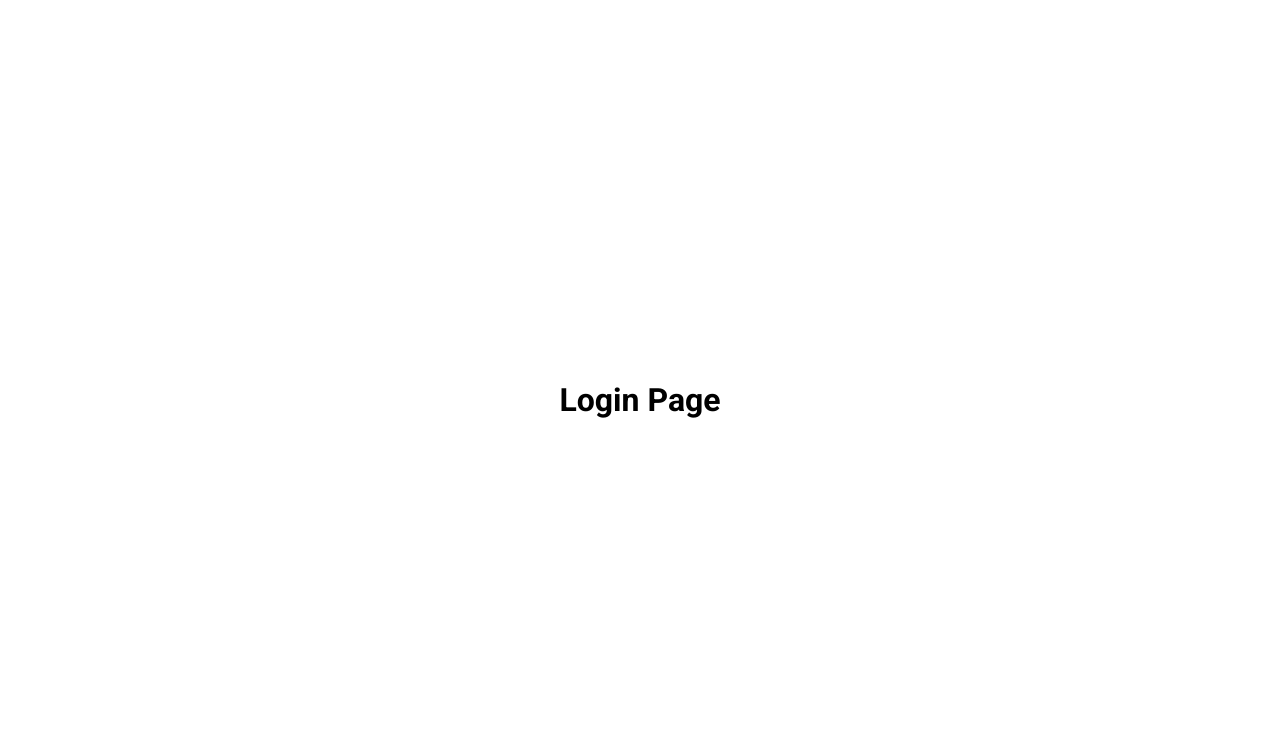
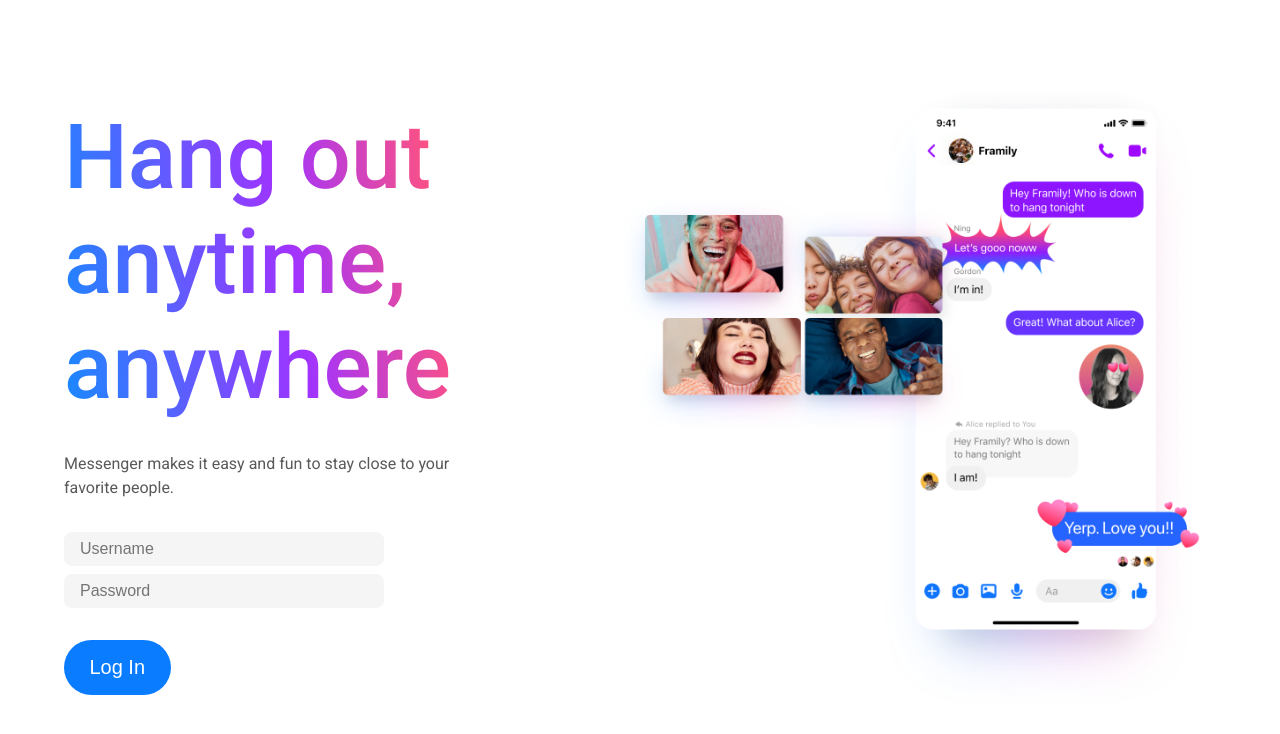
Before and after one commit to ianbrdeguzman/merng-messenger, a React (Create React App) app in the folder frontend/: page /login in a window 1280 px wide. Shown: the top 734 px of the page. Built offline with nearby package versions, Linux system fonts and the light colour scheme.

Commit message:
added login function

```diff
--- a/frontend/src/App.js
+++ b/frontend/src/App.js
@@ -1,5 +1,6 @@
 import React from 'react';
 import { BrowserRouter as Router, Switch, Route } from 'react-router-dom';
+import Home from './pages/home/Home';
 import Login from './pages/login/Login';
 import Register from './pages/register/Register';
 
@@ -9,6 +10,7 @@ const App = () => {
             <Switch>
                 <Route path='/register' component={Register} />
                 <Route path='/login' component={Login} />
+                <Route exact path='/' component={Home} />
             </Switch>
         </Router>
     );
--- a/frontend/src/apollo/query.js
+++ b/frontend/src/apollo/query.js
@@ -1 +1,12 @@
 import { gql } from '@apollo/client';
+
+export const LOGIN_USER = gql`
+    query ($username: String!, $password: String!) {
+        login(username: $username, password: $password) {
+            username
+            email
+            token
+            createdAt
+        }
+    }
+`;
--- /dev/null
+++ b/frontend/src/pages/home/Home.jsx
@@ -0,0 +1,7 @@
+import React from 'react';
+
+const Home = () => {
+    return <div>HOME</div>;
+};
+
+export default Home;
--- a/frontend/src/pages/login/Login.jsx
+++ b/frontend/src/pages/login/Login.jsx
@@ -1,11 +1,115 @@
-import React from 'react';
+import React, { useState } from 'react';
 import './login.scss';
+import { useForm } from 'react-hook-form';
+import { useLazyQuery } from '@apollo/client';
+import Loader from '../../components/loader/Loader';
+import { ImSpinner2 } from 'react-icons/im';
+import { LOGIN_USER } from '../../apollo/query';
+import { useHistory } from 'react-router';
 
 const Login = () => {
+    const [error, setError] = useState(null);
+    const history = useHistory();
+
+    const {
+        register,
+        handleSubmit,
+        formState: { errors },
+    } = useForm();
+
+    const [loginUser, { loading }] = useLazyQuery(LOGIN_USER, {
+        onCompleted(res) {
+            if (res) history.push('/');
+        },
+        onError(error) {
+            setError(error.message);
+        },
+    });
+
+    const handleSubmitOnClick = (data) => {
+        loginUser({
+            variables: {
+                username: data.username,
+                password: data.password,
+            },
+        });
+    };
+
     return (
-        <div className='container'>
-            <div>
-                <h1>Login Page</h1>
+        <div className='login'>
+            <div className='login__content'>
+                <div className='login__content__left'>
+                    <h1>Hang out anytime, anywhere</h1>
+                    <p className='login__content__left__info'>
+                        Messenger makes it easy and fun to stay close to your
+                        favorite people.
+                    </p>
+                    {error && (
+                        <p className='login__content__left__error'>{error}</p>
+                    )}
+                    <form
+                        className='login__content__left__form'
+                        onSubmit={handleSubmit(handleSubmitOnClick)}
+                    >
+                        <div>
+                            <input
+                                className={errors.username && 'error'}
+                                type='text'
+                                {...register('username', {
+                                    required: 'Please enter a username.',
+                                    minLength: {
+                                        value: 3,
+                                        message:
+                                            'Your username must contain atleast 3 characters.',
+                                    },
+                                })}
+                                id='username'
+                                placeholder='Username'
+                            />
+                            {errors.username && (
+                                <span>{errors.username.message}</span>
+                            )}
+                        </div>
+                        <div>
+                            <input
+                                className={errors.password && 'error'}
+                                type='password'
+                                {...register('password', {
+                                    required: 'Please enter a password.',
+                                    minLength: {
+                                        value: 4,
+                                        message:
+                                            'Your password must contain atleast 4.',
+                                    },
+                                    maxLength: {
+                                        value: 20,
+                                        message:
+                                            'Your password must contain atmost 20.',
+                                    },
+                                })}
+                                id='password'
+                                placeholder='Password'
+                            />
+                            {errors.password && (
+                                <span>{errors.password.message}</span>
+                            )}
+                        </div>
+                        <button type='submit'>
+                            {loading ? (
+                                <Loader>
+                                    <ImSpinner2 />
+                                </Loader>
+                            ) : (
+                                'Log In'
+                            )}
+                        </button>
+                    </form>
+                </div>
+                <div className='login__content__right'>
+                    <div>
+                        <img src='/images/hero.png' alt='hero' />
+                    </div>
+                </div>
             </div>
         </div>
     );
--- a/frontend/src/pages/login/login.scss
+++ b/frontend/src/pages/login/login.scss
@@ -1,6 +1,114 @@
-.container {
-    height: 100vh;
+.login {
+    min-height: 100vh;
     display: flex;
     justify-content: center;
     align-items: center;
+    &__content {
+        width: 90vw;
+        max-width: 1200px;
+        margin: 2rem 0;
+        display: flex;
+        flex-direction: column;
+        align-items: center;
+        justify-content: center;
+        @media (min-width: 900px) {
+            display: flex;
+            flex-direction: row;
+            justify-content: space-between;
+        }
+        &__left {
+            width: 90vw;
+            max-width: 440px;
+            text-align: left;
+            @media (min-width: 600px) {
+                text-align: center;
+            }
+            @media (min-width: 900px) {
+                text-align: left;
+            }
+            h1 {
+                font-size: 60px;
+                font-weight: 500;
+                background: linear-gradient(
+                    81.84deg,
+                    #0099ff -9.4%,
+                    #a033ff 51.57%,
+                    #ff5280 84.07%,
+                    #ff7061 90.59%
+                );
+                background-clip: text;
+                -webkit-background-clip: text;
+                -webkit-text-fill-color: transparent;
+                @media (min-width: 900px) {
+                    font-size: 90px;
+                }
+            }
+            &__info {
+                color: #595959;
+                margin: 2rem 0;
+                line-height: 1.5;
+            }
+            &__error {
+                color: red;
+                margin: 0;
+                font-size: 12px;
+            }
+            &__form {
+                text-align: left;
+                & > div {
+                    margin: 0.5rem 0;
+                    input {
+                        display: block;
+                        width: 100%;
+                        font-size: 1rem;
+                        padding: 0.5rem 1rem;
+                        border-radius: 0.5rem;
+                        outline: none;
+                        border: none;
+                        background-color: #f5f5f5;
+                        @media (min-width: 900px) {
+                            max-width: 320px;
+                        }
+                        &.error {
+                            border-bottom: 1px solid red;
+                        }
+                    }
+                    span {
+                        margin-left: 1rem;
+                        font-size: 12px;
+                        font-style: italic;
+                        color: #ff5280;
+                    }
+                }
+                button {
+                    display: block;
+                    color: #ffffff;
+                    min-width: 106.5px;
+                    margin-top: 2rem;
+                    padding: 1rem;
+                    border: none;
+                    outline: none;
+                    font-size: 20px;
+                    border-radius: 3rem;
+                    background-color: #0a7cff;
+                    &:hover {
+                        filter: brightness(0.9);
+                        cursor: pointer;
+                    }
+                }
+            }
+        }
+        &__right {
+            div {
+                width: 90vw;
+                max-width: 600px;
+                max-height: 680px;
+                img {
+                    width: 100%;
+                    height: 100%;
+                    object-fit: contain;
+                }
+            }
+        }
+    }
 }
```
